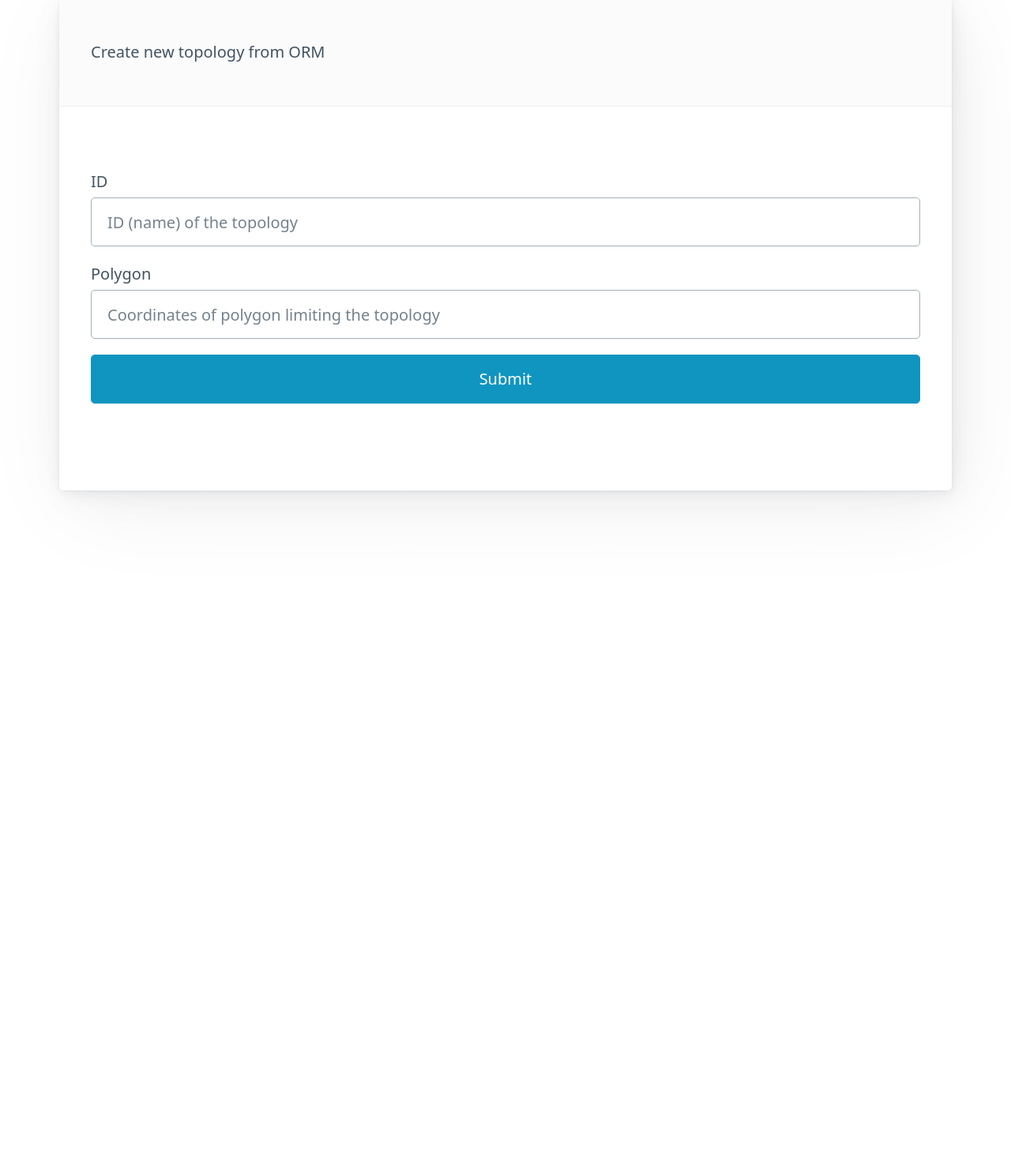
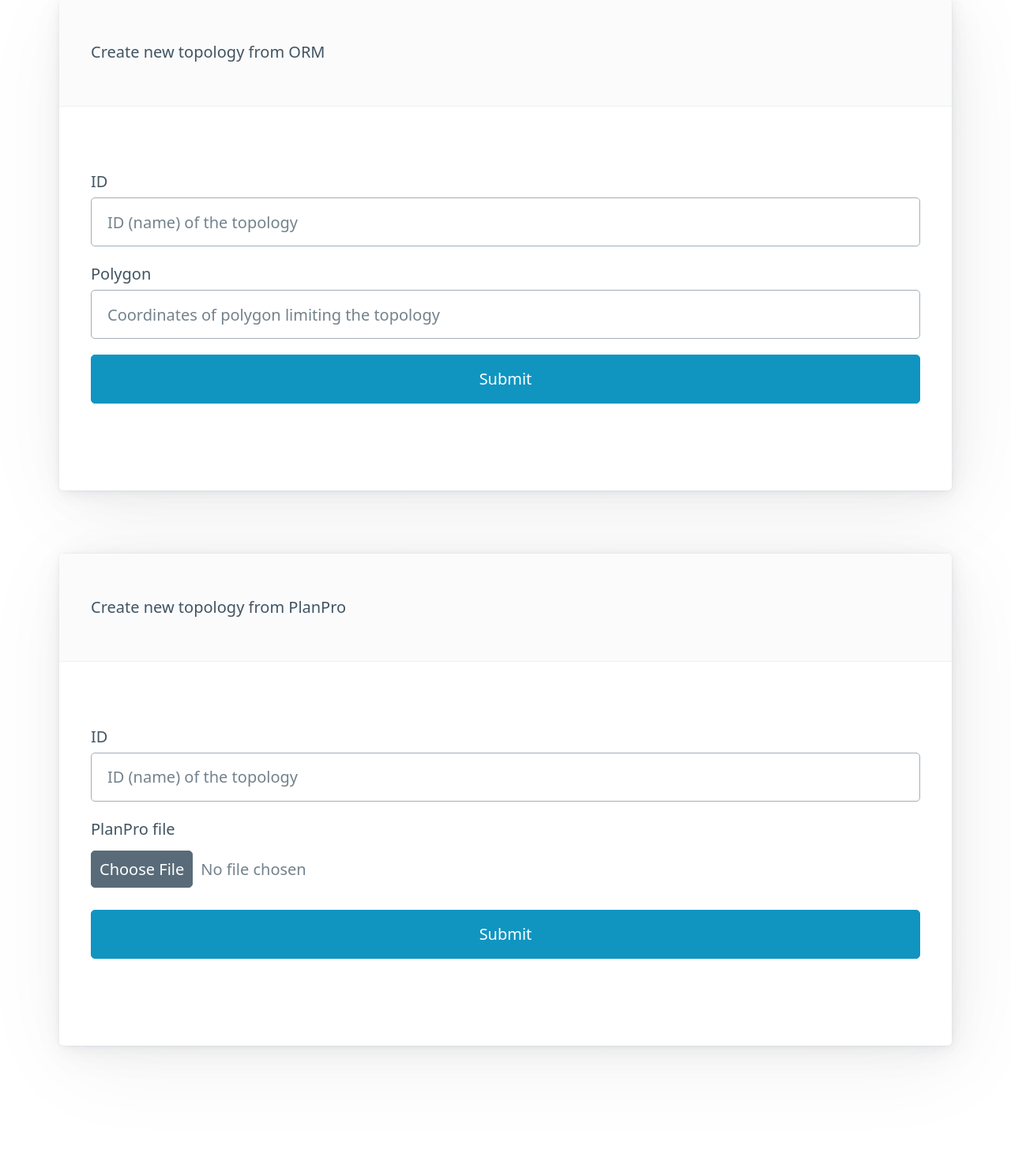
Before and after one commit to jeriox/thesis, a Python web app: template app/templates/home.html in a window 1280 px wide. Shown: the part 598-2082 px from the top of the page at 79% size. Before the commit the page ends 1234 px from the top, so only its background shows below. Run offline with Jinja, Linux system fonts and the light colour scheme; the template is opened without the code that fills it, so the values that code supplies are empty.

Commit message:
add json and planpro download, add planpro import

```diff
--- a/app/pyproject.toml
+++ b/app/pyproject.toml
@@ -11,6 +11,9 @@ yaramo = {git = "https://github.com/simulate-digital-rail/yaramo"}
 fabric-sdk-py = {path = "../../fabric-sdk-py"}
 orm-importer = {git = "https://github.com/simulate-digital-rail/orm-importer", rev = "update-numpy"}
 flask = "^3.0.2"
+planpro-importer = {git = "https://github.com/simulate-digital-rail/planpro-importer"}
+planpro-exporter = {git = "https://github.com/simulate-digital-rail/planpro-exporter"}
+simplejson = "^3.19.2"
 
 
 [build-system]
--- a/app/templates/home.html
+++ b/app/templates/home.html
@@ -38,6 +38,16 @@
             <button type="submit">Submit</button>
         </form>
     </article>
+    <article>
+        <header>Create new topology from PlanPro</header>
+        <form action="/topology/" method="post" enctype=multipart/form-data>
+            <label for="id_planpro">ID</label>
+            <input type="text" id="id_planpro" name="id_planpro" placeholder="ID (name) of the topology" required>
+            <label for="planpro_file">PlanPro file</label>
+            <input type="file" id="planpro_file" name="planpro_file" required>
+            <button type="submit">Submit</button>
+        </form>
+    </article>
 </main>
 </body>
 </html>
--- a/app/templates/topology.html
+++ b/app/templates/topology.html
@@ -15,7 +15,10 @@
             JSON representation
             <textarea readonly>{{ topology }}</textarea>
         </label>
-        <footer><a href="#" role="button">Download JSON representation</a> <a href="#" role="button">Download as PlanPro</a></footer>
+        <footer>
+            <a href="/topology/{{ id }}/json/" role="button" download="topology_{{ id }}.json">Download JSON representation</a>
+            <a href="/topology/{{ id }}/planpro/" role="button" download="topology_{{ id }}.ppxml">Download as PlanPro</a>
+        </footer>
     </article>
 </main>
 </body>
```
Also changed, not shown: app/app.py (+33 -1 lines), 2 other files.
